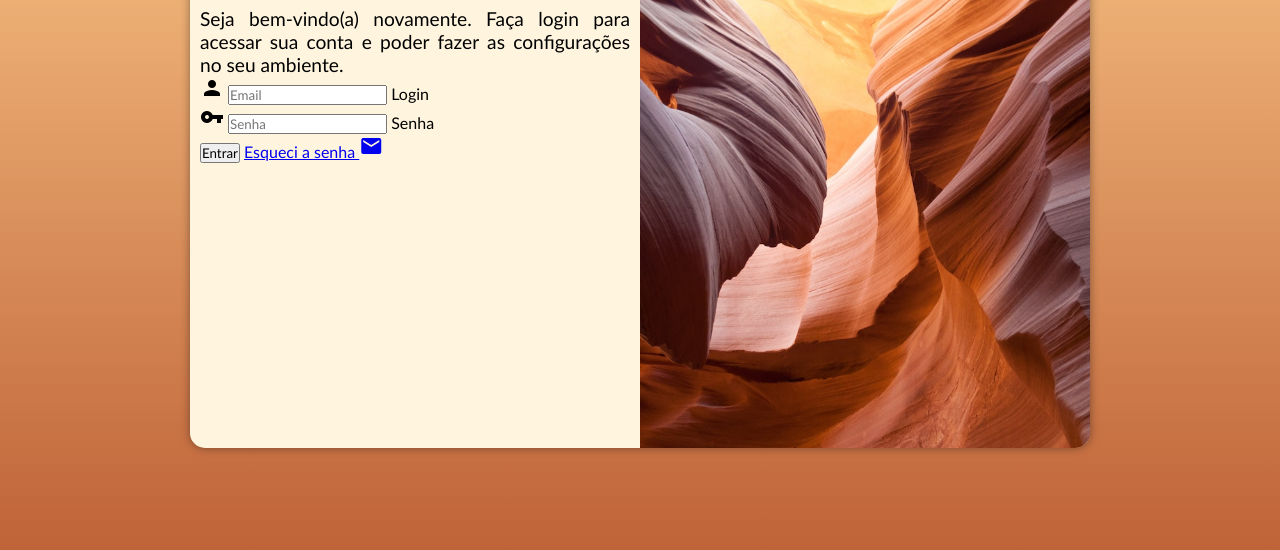
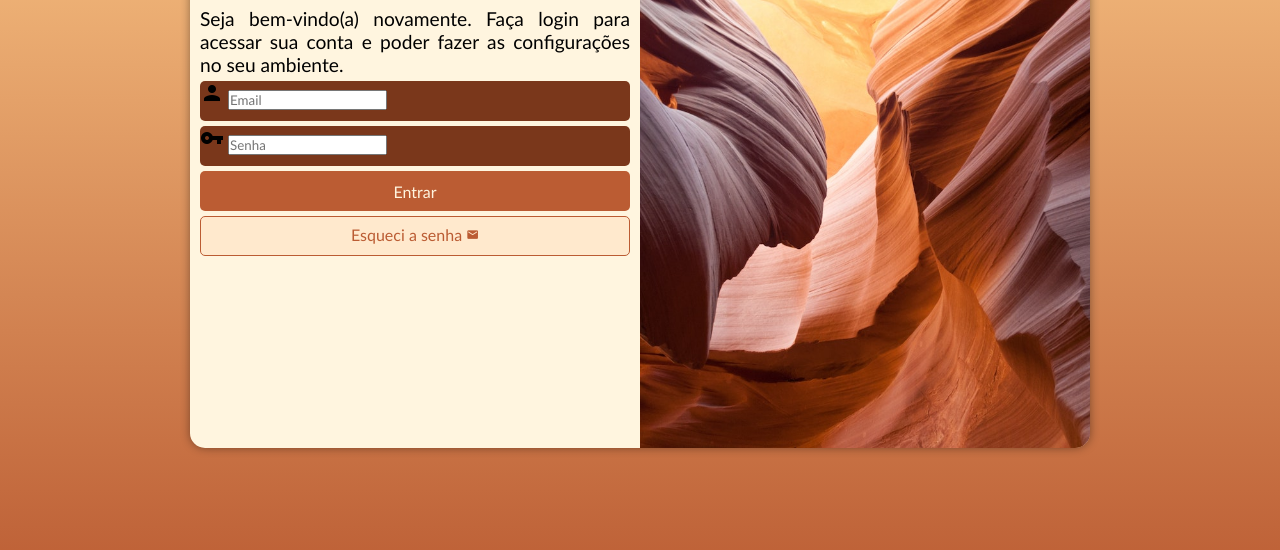
Before and after one commit to furlan-marcos/projeto-login, a plain HTML site: page index.html in a window 1280 px wide. Shown: the part 202-752 px from the top of the page. Drawn offline with Linux system fonts and the light colour scheme.

Commit message:
configurações de estilo do formulário

```diff
--- a/estilos/style.css
+++ b/estilos/style.css
@@ -67,3 +67,53 @@ div#formulario > p{
     text-align: justify;
     font-size: 0.8em;
 }
+
+form > div.campo{
+    background-color: #7a371b;
+    display: block;
+    height: 40px;
+    width: 100%;
+    border-radius: 5px;
+    margin: 5px 0px;
+}
+
+div.campo > label{
+    display: none;
+}
+
+form > input[type=submit]{
+    display: block;
+    font-size: 1em;
+    width: 100%;
+    height: 40px;
+    background-color: #BB5C33;
+    color: #FFF5DF;
+    border: none;
+    border-radius: 5px;
+    cursor: pointer;
+}
+form > input[type=submit]:hover{
+    background-color: #7a371b;
+}
+
+form > a.botao{
+    display: block;
+    font-size: 1em;
+    text-align: center;
+    text-decoration: none;
+    width: 100%;
+    height: 40px;
+    padding-top: 8px;
+    margin-top: 5px;
+    background-color: #ffe9cd;
+    color: #BB5C33;
+    border: 1px solid #BB5C33;
+    border-radius: 5px;
+    cursor: pointer;
+}
+form > a.botao:hover{
+    background-color: #FDCB8A;
+}
+form > a.botao > span{
+    font-size: 0.8em;
+}
--- a/index.html
+++ b/index.html
@@ -33,7 +33,7 @@
                         <label for="isenha">Senha</label>
                     </div>
                     <input type="submit" value="Entrar">
-                    <a href="esqueci.html">
+                    <a href="esqueci.html" class="botao">
                         Esqueci a senha <span class="material-icons">mail</span>
 
                     </a>
```
